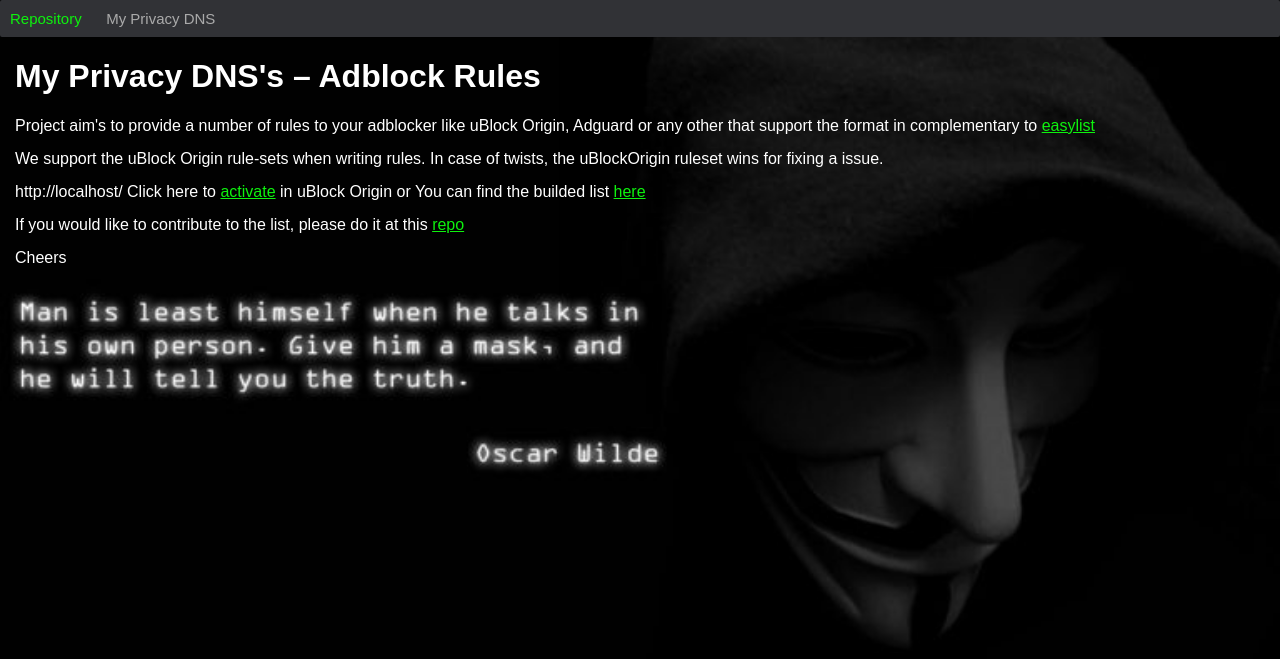
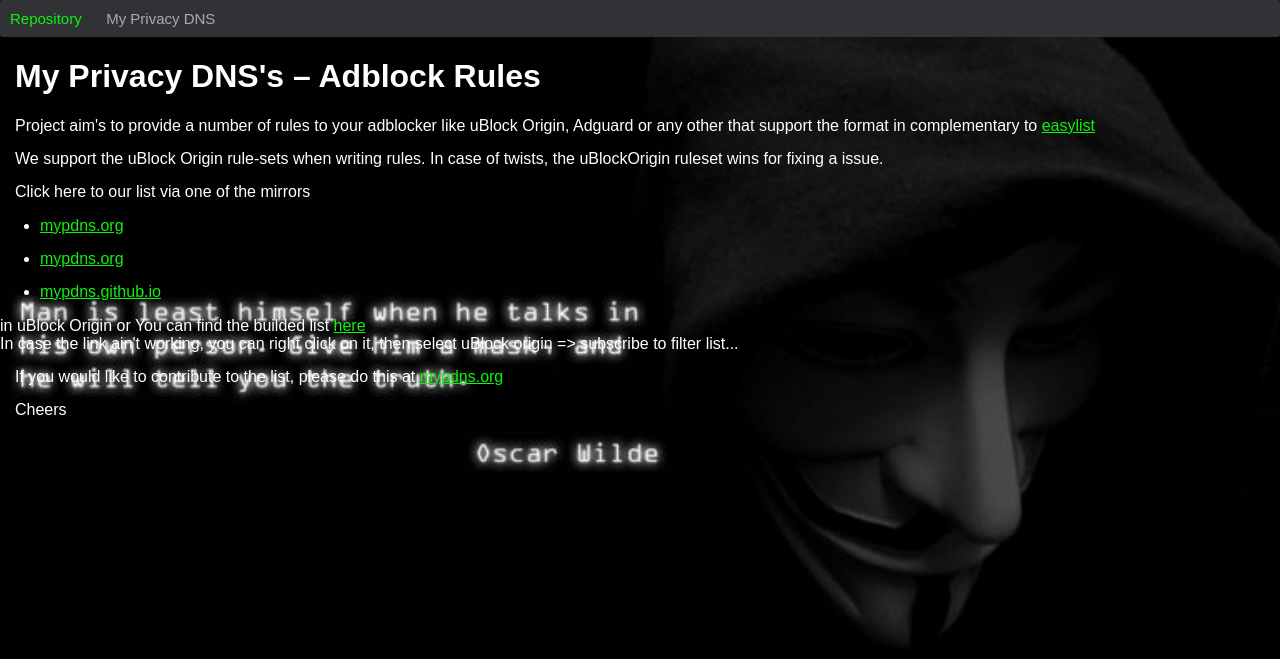
Before and after one commit to mypdns/adblocker-rules, a PHP site: page / in a window 1280 px wide. Shown: the top 659 px of the page. Run offline with PHP 8.4, Linux system fonts and the light colour scheme; some libraries are stand-ins or nearby versions.

Commit message:
updated index page

```diff
--- a/_public/index.php
+++ b/_public/index.php
@@ -3,21 +3,12 @@
 
     <head prefix="og: http://ogp.me/ns#">
         <meta charset="utf-8">
-        <meta name="generator" content="https://mypdns.org/spirillen">
+        <meta name="generator" content="https://spirillen.github.io">
         <title>My Privacy DNS's blocking rules for Ad-blockers</title>
         <link rel="preload" href="style.css">
-        <link rel="preload"
-            href="/assets/application_utilities_dark-9aab2a3cee6460c807a07e08fd90f1b437bd024468f30154c162755f26705d70.css"
-            as="style" type="text/css">
-        <link rel="preload"
-            href="/assets/application_dark-fb47def5c7bac4103062f03d10bd5448526f50d9b4d162f950808fe25e6a6496.css"
-            as="style" type="text/css">
-        <link rel="preload"
-            href="/assets/highlight/themes/dark-0537c09f077245d346ebbe73ea39b18833487d026751b5d0dd67c2ee82bdf3f9.css"
-            as="style" type="text/css">
         <link rel="stylesheet" href="style.css">
-        <link rel="license" href="https://mypdns.org/my-privacy-dns/adblocker-rules-/blob/master/LICENSE">
-        <link rel="prefetch" href="https://mypdns.org/">
+        <link rel="license" href="https://framagit.org/my-privacy-dns/adblocker-rules-/blob/master/LICENSE">
+        <link rel="prefetch" href="https://framagit.org/">
         <link rel="shortcut icon" type="image/png" href="/uploads/-/system/appearance/favicon/1/Icon___Wordmark.png"
             id="favicon" data-original-href="/uploads/-/system/appearance/favicon/1/Icon___Wordmark.png" />
 
@@ -27,7 +18,7 @@
         class="gl-dark tab-width-4 gl-browser-firefox gl-platform-windows diff-custom-addition-color diff-custom-deletion-color">
         <div class="navbar">
 
-            <a href="https://mypdns.org/my-privacy-dns/adblocker-rules" target="_top">Repository</a>
+            <a href="https://framagit.org/my-privacy-dns/adblocker-rules" target="_top">Repository</a>
             <a href="https://mypdns.org" target="_blank">My Privacy DNS</a>
         </div>
 
@@ -45,26 +36,35 @@
         </p>
 
         <p>
-            <?php
-                // Program to display current page URL.
-                $link = (isset($_SERVER['HTTPS']) && $_SERVER['HTTPS']
-                            === 'on' ? "https" : "http") .
-                            "://" . $_SERVER['HTTP_HOST'] .
-                            $_SERVER['REQUEST_URI'];
-                echo $link;
-            ?>
+            Click here to our list via one of the mirrors
 
-            Click here to <a
-            href="abp:subscribe?location=https://mypdns.org/adblocker-rules/blockrules.txt&title=My%20Privacy%20DNS%20–%20Adblock%20Rules"
-            target="_top" title="Subscibe this list to adblocker">activate</a>
-            in uBlock Origin or You can find the builded list
-            <a href="./blockrules.txt">here</a>
-
+        <ul>
+            <li>
+                <a href="abp:subscribe?location=https://my-privacy-dns.frama.io/adblocker-rules/blockrules.txt&title=My%20Privacy%20DNS%20–%20Adblock%20Rules&requiresLocation=https://my-privacy-dns.frama.io/adblocker-rules/blockrules.txt&requiresTitle=My%20Privacy%20DNS%20–%20Adblock%20Rules"
+                    target="_top" title="Subscibe this list to adblocker">mypdns.org</a>
+                </p>
+            </li>
+            <li>
+                <a href="abp:subscribe?location=https://mypdns.org/adblocker-rules/blockrules.txt&title=My%20Privacy%20DNS%20–%20Adblock%20Rules&requiresLocation=https://mypdns.org/adblocker-rules/blockrules.txt&requiresTitle=My%20Privacy%20DNS%20–%20Adblock%20Rules"
+                    target="_top" title="Subscibe this list to adblocker">mypdns.org</a>
+                </p>
+            </li>
+            <li>
+                <a href="abp:subscribe?location=https://mypdns.github.io/adblocker-rules/blockrules.txt&title=My%20Privacy%20DNS%20–%20Adblock%20Rules&requiresLocation=https://mypdns.github.io/adblocker-rules/blockrules.txt&requiresTitle=My%20Privacy%20DNS%20–%20Adblock%20Rules"
+                    target="_top" title="Subscibe this list to adblocker">mypdns.github.io</a>
+            </li>
+        </ul>
+        in uBlock Origin or You can find the builded list
+        <a href="./blockrules.txt">here</a>
+        <br />
+        In case the link ain't working, you can right click on it, then select uBlock origin => subscribe to filter
+        list...
         </p>
 
         <p>
-            If you would like to contribute to the list, please do it at this <a
-                href="https://mypdns.org/my-privacy-dns/adblocker-rules">repo</a></p>
+            If you would like to contribute to the list, please do this at <a
+                href="https://framagit.org/my-privacy-dns/adblocker-rules">mypdns.org</a>
+        </p>
         <p>Cheers</p>
 
     </body>
```
Also changed, not shown: _public/index.html (+10 -14 lines).
